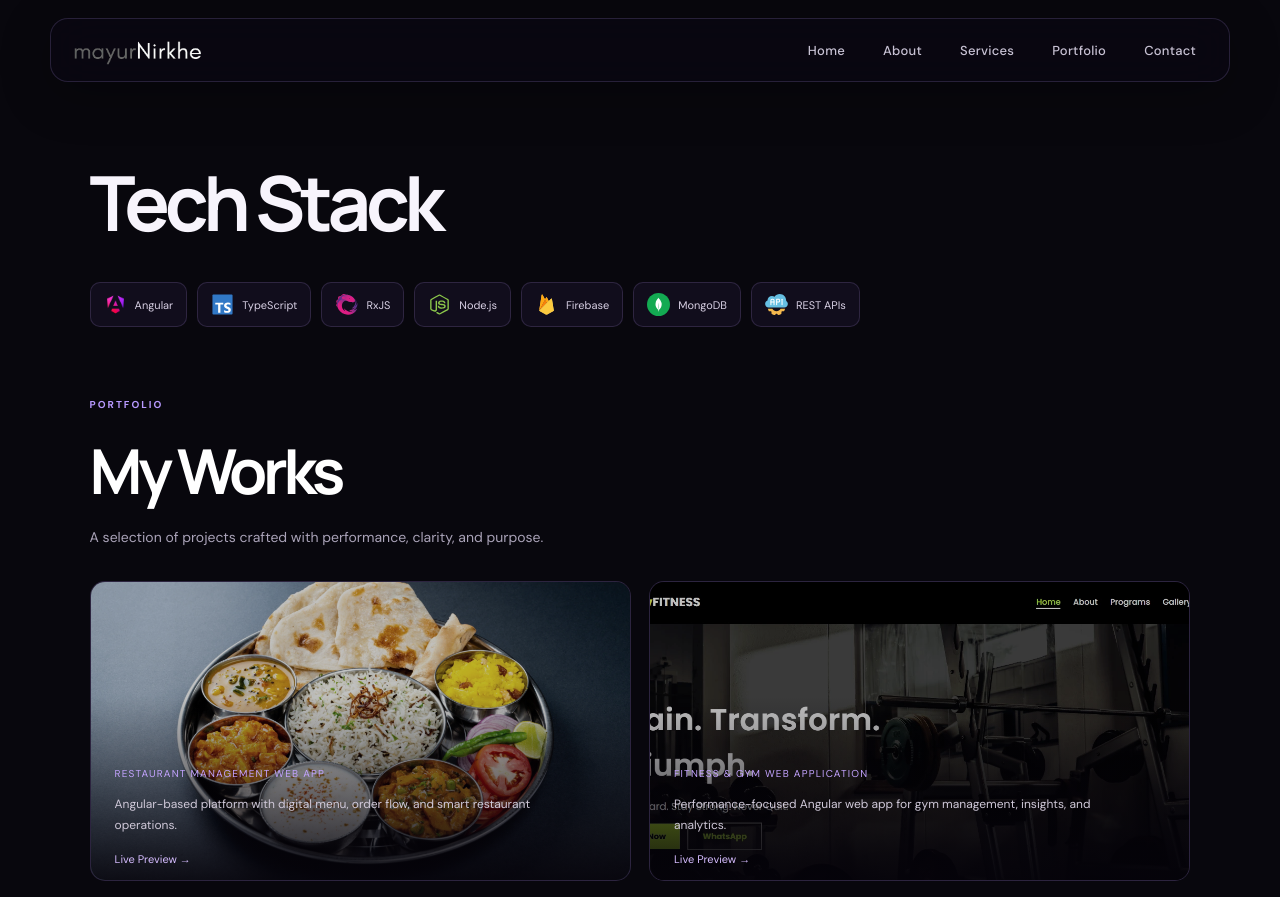
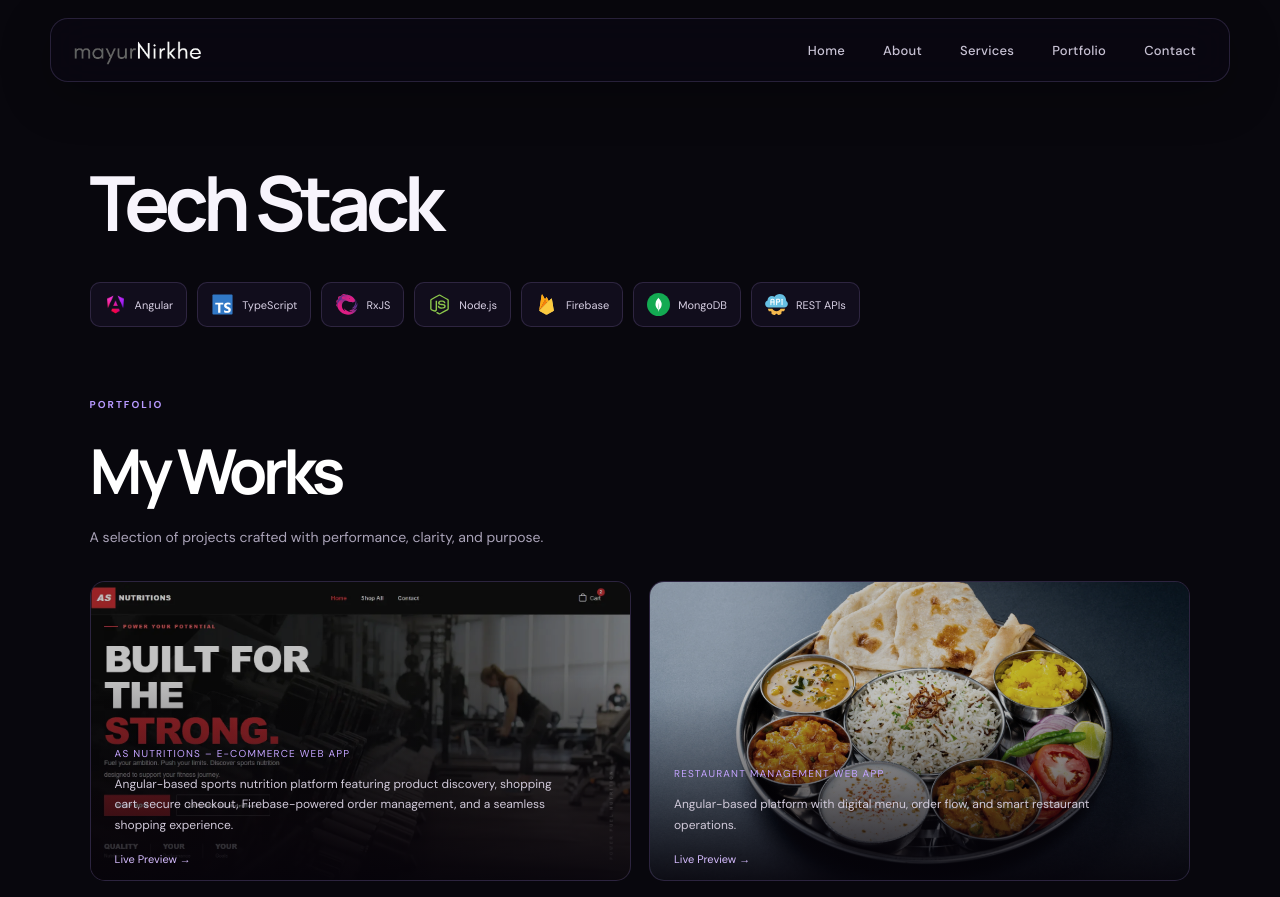
Before and after one commit to ItsMayurUI/webstudio, an Angular app: page /portfolio in a window 1280 px wide. Shown: the top 897 px of the page. Built offline with nearby package versions, Linux system fonts and the light colour scheme.

Commit message:
Updated website changes

```diff
--- a/src/app/components/home/home.component.html
+++ b/src/app/components/home/home.component.html
@@ -41,10 +41,13 @@
     <div class="ref-project-frame">
       <div class="ref-project-frame-top"><span>01 / SELECTED PROJECTS</span><span>WEB DESIGN & DEVELOPMENT</span><a routerLink="/portfolio">VIEW ALL â†—</a></div>
       <div class="ref-project-grid">
-        <a href="https://raghavpureveg.netlify.app/" target="_blank" rel="noopener" class="ref-project"><img src="assets/projects/raghavveg/cover.webp" alt="Raghav Pure Veg"><span>01 â€” RESTAURANT WEB APP</span><h3>RAGHAV PURE VEG â†—</h3></a>
-        <a href="https://raghavfitness.netlify.app/" target="_blank" rel="noopener" class="ref-project"><img src="assets/projects/raghavfitness/cover.webp" alt="Raghav Fitness"><span>02 â€” FITNESS WEBSITE</span><h3>RAGHAV FITNESS â†—</h3></a>
-        <a href="https://raghavsolar.netlify.app/" target="_blank" rel="noopener" class="ref-project"><img src="assets/projects/solarpro/solar1.webp" alt="Raghav Solar"><span>03 â€” CORPORATE WEBSITE</span><h3>RAGHAV SOLAR â†—</h3></a>
-        <a href="https://craftbysk.netlify.app/" target="_blank" rel="noopener" class="ref-project"><img src="assets/projects/kotecha/cover.webp" alt="Craft by SK"><span>04 â€” CREATIVE BRAND</span><h3>CRAFT BY SK â†—</h3></a>
+        <a href="https://asnutritions.netlify.app/" target="_blank" rel="noopener" class="ref-project"><img src="assets/projects/nutri/cover.webp" alt="AS nutritions"><span>01 â€” Health Nutrition E-Commerse WEB APP</span><h3>AS NUTRITIONS â†—</h3></a>
+        <a href="https://raghavpureveg.netlify.app/" target="_blank" rel="noopener" class="ref-project"><img src="assets/projects/raghavveg/cover.webp" alt="Raghav Pure Veg"><span>02 â€” RESTAURANT WEB APP</span><h3>RAGHAV PURE VEG â†—</h3></a>
+        <a href="https://raghavchitrafit.netlify.app/" target="_blank" rel="noopener" class="ref-project"><img src="assets/projects/photography/cover.webp" alt="Photography"><span>03 â€” PHOTOGRAPHY WEB APP WITH ONLINE BOOKING</span><h3>AADI ANANT â†—</h3></a>
+        <a href="https://raghavfitness.netlify.app/" target="_blank" rel="noopener" class="ref-project"><img src="assets/projects/raghavfitness/cover.webp" alt="Raghav Fitness"><span>04 â€” FITNESS WEBSITE</span><h3>RAGHAV FITNESS â†—</h3></a>
+        <a href="https://raghavsolar.netlify.app/" target="_blank" rel="noopener" class="ref-project"><img src="assets/projects/solarpro/solar1.webp" alt="Raghav Solar"><span>05 â€” CORPORATE WEBSITE</span><h3>RAGHAV SOLAR â†—</h3></a>
+        <a href="https://craftbysk.netlify.app/" target="_blank" rel="noopener" class="ref-project"><img src="assets/projects/kotecha/cover.webp" alt="Craft by SK"><span>06 â€” CREATIVE BRAND</span><h3>CRAFT BY SK â†—</h3></a>
+        <a href="https://sadgurubuilders.netlify.app/" target="_blank" rel="noopener" class="ref-project"><img src="assets/projects/sadguru/cover2.webp" alt="Craft by SK"><span>07 â€” REAL ESTATE BUISNESS WEBSITE </span><h3>YOUR PLACE BUILDERS â†—</h3></a>
       </div>
     </div>
   </section>
--- a/src/app/components/portfolio/portfolio.component.html
+++ b/src/app/components/portfolio/portfolio.component.html
@@ -108,6 +108,19 @@
     <div class="portfolio-grid">
 
       <!-- Card 1 -->
+      <a href="https://asnutritions.netlify.app/" target="_blank" class="work-card">
+        <img src="assets/projects/nutri/cover.webp" alt="Raghav Pure Veg">
+        <div class="overlay">
+          <!-- <h3>Raghav Pure Veg</h3> -->
+          <span>AS Nutritions – E-Commerce Web App</span>
+          <p>
+          Angular-based sports nutrition platform featuring product discovery, shopping cart, secure checkout, Firebase-powered order management, and a seamless shopping experience.
+          </p>
+          <span class="view-btn">Live Preview →</span>
+        </div>
+      </a>
+
+      <!-- Card 2 -->
       <a href="https://raghavpureveg.netlify.app/" target="_blank" class="work-card">
         <img src="assets/projects/raghavveg/cover1.webp" alt="Raghav Pure Veg">
         <div class="overlay">
@@ -120,7 +133,7 @@
         </div>
       </a>
 
-      <!-- Card 2 -->
+      <!-- Card 3 -->
       <a href="https://raghavfitness.netlify.app/" target="_blank" class="work-card">
         <img src="assets/projects/raghavfitness/cover.webp" alt="Raghav Fitness">
         <div class="overlay">
@@ -133,7 +146,7 @@
         </div>
       </a>
 
-      <!-- Card 3 -->
+      <!-- Card 4 -->
       <a href="https://raghavsolar.netlify.app/" target="_blank" class="work-card">
         <img src="assets/projects/solarpro/solar1.webp" alt="Solar Pro">
         <div class="overlay">
@@ -146,9 +159,9 @@
         </div>
       </a>
 
-      <!-- Card 4 -->
+      <!-- Card 5 -->
       <a href="https://raghavchitrafit.netlify.app" target="_blank" class="work-card">
-        <img src="assets/projects/photography/photography.webp" alt="Raghav Photography">
+        <img src="assets/projects/photography/cover.webp" alt="Raghav Photography">
         <div class="overlay">
           <!-- <h3>Raghav Photography</h3> -->
           <span>Visual • Brand Photography Website</span>
@@ -159,7 +172,7 @@
         </div>
       </a>
 
-      <!-- Card 5 -->
+      <!-- Card 6 -->
       <a href="https://craftbysk.netlify.app/" target="_blank" class="work-card">
         <img src="assets/projects/kotecha/cover.webp" alt="Craft By SK">
         <div class="overlay">
@@ -172,7 +185,7 @@
         </div>
       </a>
 
-      <!-- Card 6 -->
+      <!-- Card 7 -->
       <a href="https://sadgurubuilders.netlify.app/" target="_blank" class="work-card">
         <img src="assets/projects/sadguru/cover2.webp" alt="Manish Real Estate">
         <div class="overlay">
```
Also changed, not shown: src/assets/projects/nutri/cover.webp (added), src/assets/projects/photography/cover.webp (renamed from src/assets/projects/photography/photography.webp).
